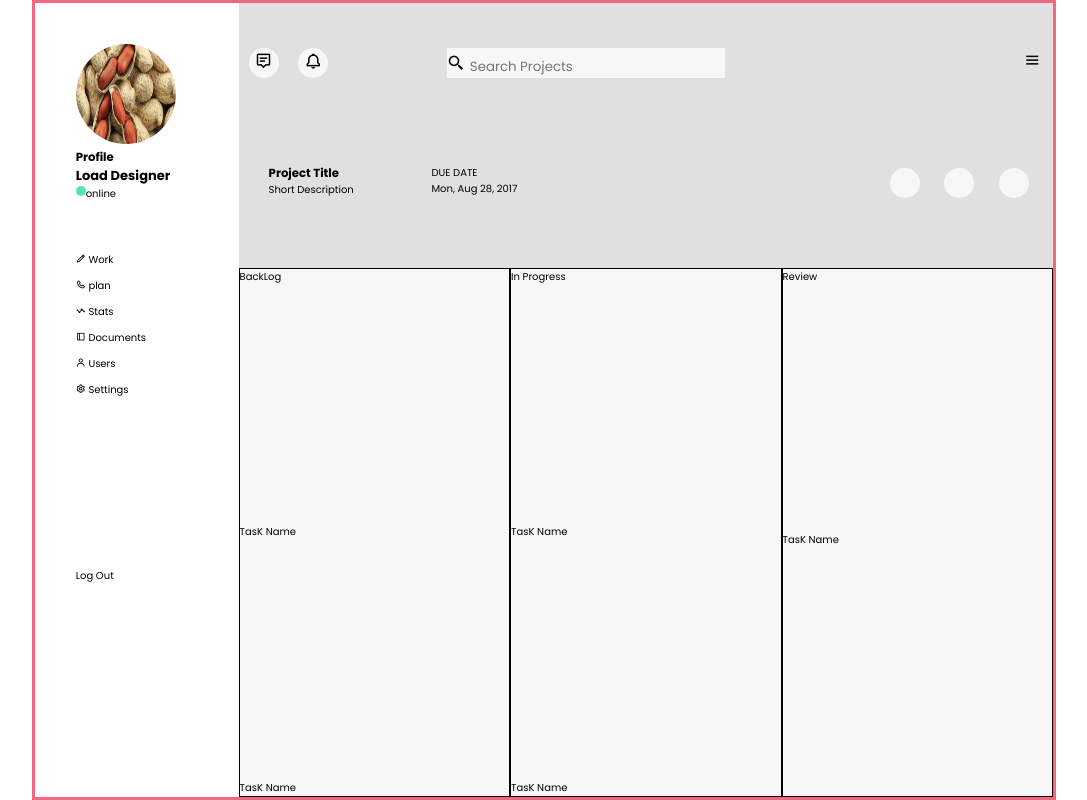
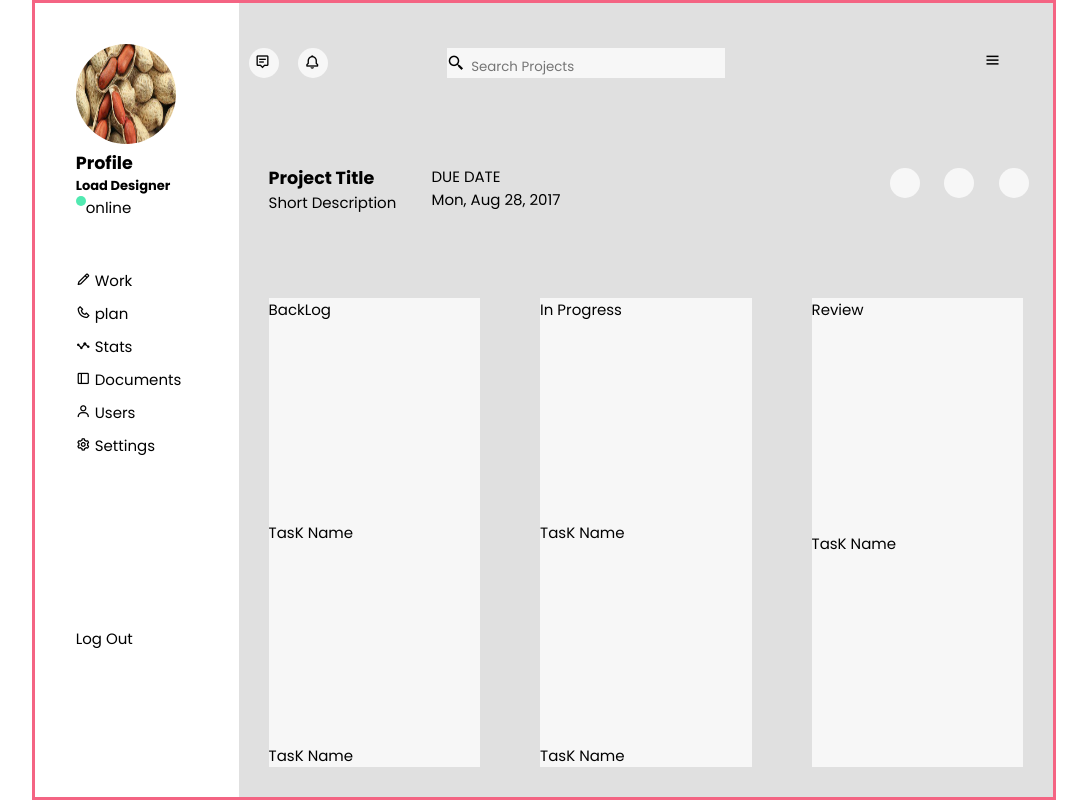
Before and after one commit to genghisbonaparte/Prova1.LAEC, a plain HTML site: page index.html in a window 1280 px wide. Shown: the whole page, without its empty margins (96-1183 px from the left). Drawn offline with nearby package versions, Linux system fonts and the light colour scheme.

Commit message:
outros ajustes

```diff
--- a/CSS/style.css
+++ b/CSS/style.css
@@ -25,7 +25,7 @@ html {
 }
 
 body {
-    font-size: 1rem;
+    font-size: 1.5rem;
 }
 
 h5 {
@@ -101,7 +101,7 @@ h5 {
 }
 
 .container .container2 header .icons i {
-    font-size: large;
+    font-size:medium;
 
 
 
@@ -146,7 +146,7 @@ h5 {
 
 .container .container2 header .options {
     font-size: large;
-    padding-left: 90%;
+    padding-left: 70%;
 
 }
 
@@ -189,7 +189,6 @@ h5 {
 .container .container2 main .Backlog ,.container .container2 main .InProgress ,.container .container2 main .Review {
     display: grid;
     grid-template-rows: 1fr 1fr;
-    border: 1px solid black;
+    border: 30px solid var(--bg-background);
     background-color: var(--bg-primary);
-
 }
```
